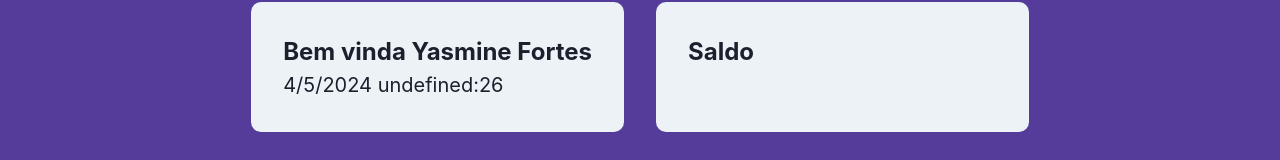
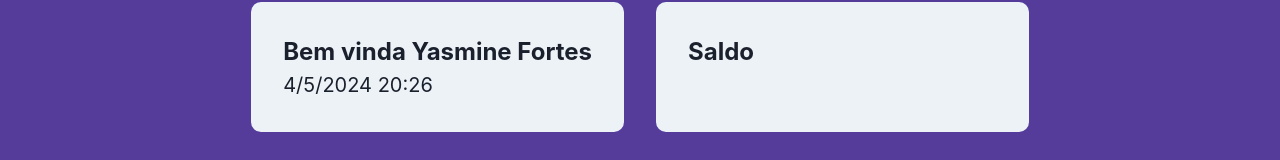
Before and after one commit to YasCastro/my-bank-app, a React (Create React App) app: page /conta/1 in a window 1280 px wide. Shown: the part 143-303 px from the top of the page. Built offline with nearby package versions, Linux system fonts and the light colour scheme.

Commit message:
Correção de Card ao mostrar Horas

```diff
--- a/src/pages/Conta.tsx
+++ b/src/pages/Conta.tsx
@@ -43,7 +43,7 @@ const Conta = () => {
               <>
                 <CardInfo
                   mainContent={`Bem vinda ${userData?.name}`}
-                  content={`${actualDate.getDay()}/${actualDate.getMonth()}/${actualDate.getFullYear()} ${actualDate.Hours}:${actualDate.getMinutes()}`}
+                  content={`${actualDate.getDay()}/${actualDate.getMonth()}/${actualDate.getFullYear()} ${actualDate.getHours()}:${actualDate.getMinutes()}`}
                 />
                 <CardInfo
                   mainContent="Saldo"
```
